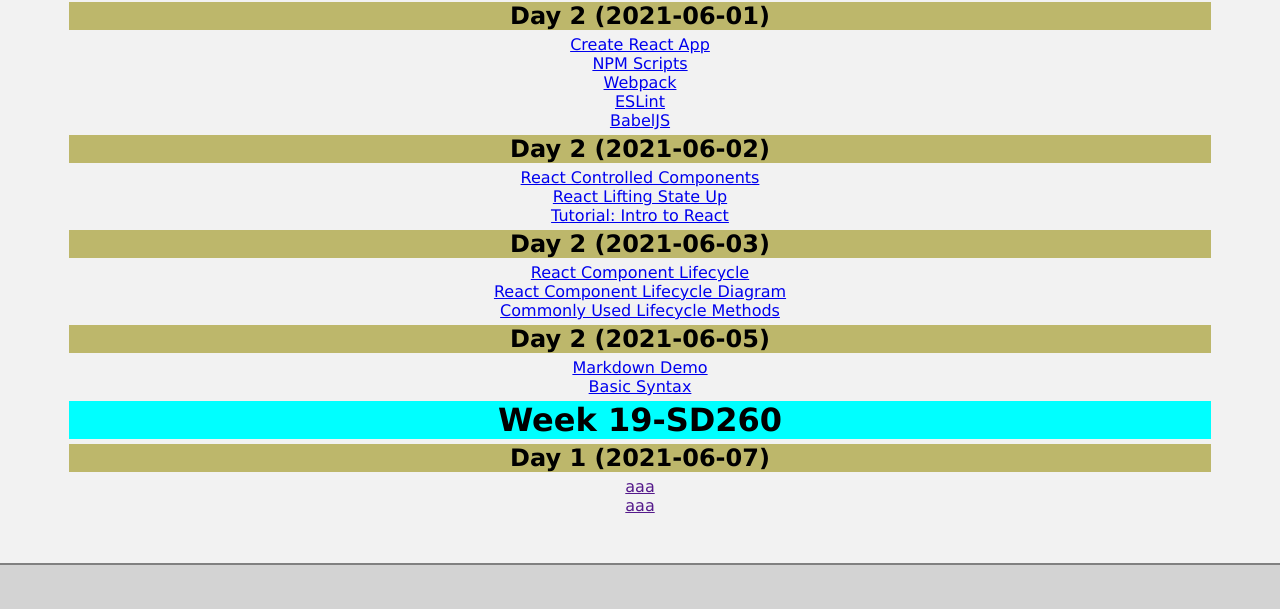
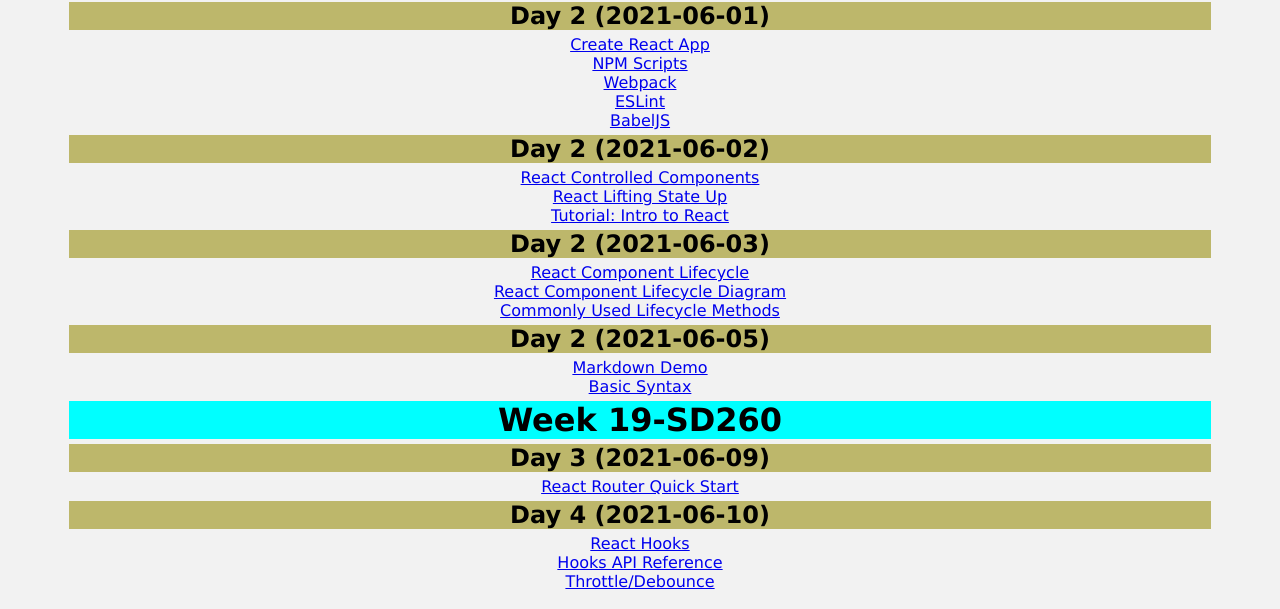
Before and after one commit to HaoGong73/mittlearning, a website: page research.html in a window 1280 px wide. Shown: the part 6359-6968 px from the top of the page. Drawn offline with Linux system fonts and the light colour scheme.

Commit message:
modify 0610

```diff
--- a/research.html
+++ b/research.html
@@ -313,9 +313,12 @@
       <a href="https://stackedit.io/app#" target="_blank">Markdown Demo</a><br>
       <a href="https://www.markdownguide.org/basic-syntax/" target="_blank">Basic Syntax</a><br>
       <h1>Week 19-SD260</h1>
-      <h2>Day 1 (2021-06-07)</h2>
-      <a href="" target="_blank">aaa</a><br>
-      <a href="" target="_blank">aaa</a><br>
+      <h2>Day 3 (2021-06-09)</h2>
+      <a href="https://reactrouter.com/web/guides/quick-start" target="_blank">React Router Quick Start</a><br>
+      <h2>Day 4 (2021-06-10)</h2>
+      <a href="https://reactjs.org/docs/hooks-intro.html" target="_blank">React Hooks</a><br>
+      <a href="https://reactjs.org/docs/hooks-reference.html" target="_blank">Hooks API Reference</a><br>
+      <a href="https://codeburst.io/throttling-and-debouncing-in-javascript-b01cad5c8edf" target="_blank">Throttle/Debounce</a><br>
       <!-- <a href="" target="_blank">aaa</a><br>
         <h2>Day 2 (2021-04-06)</h2>
       <a href="" target="_blank">aaa</a><br>
```
